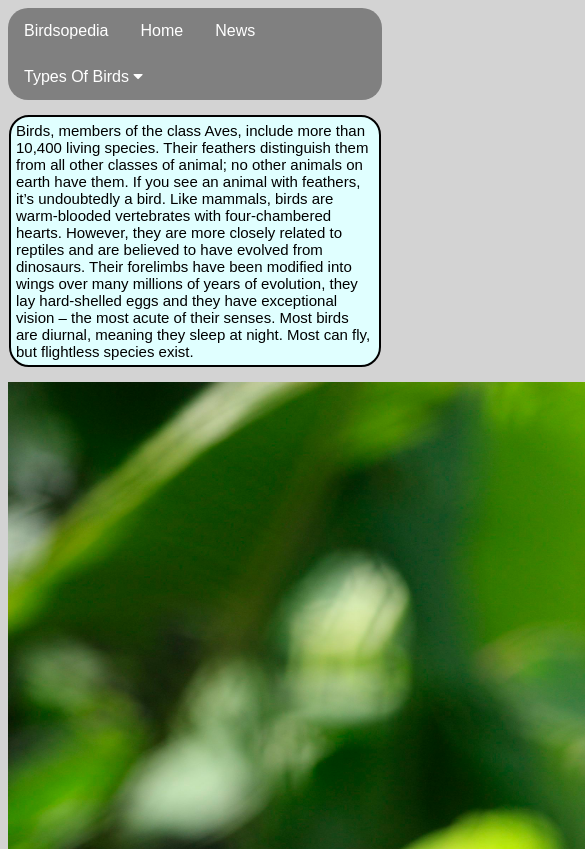
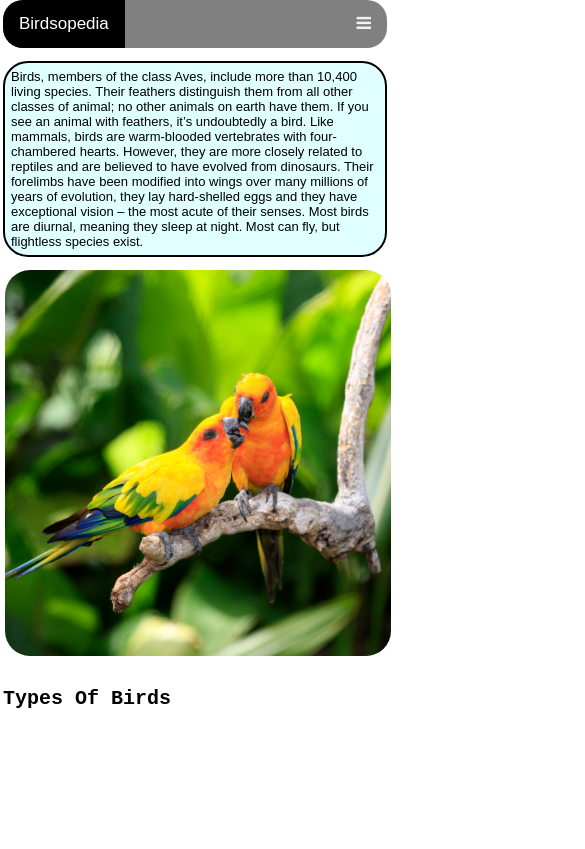
Before and after one commit to Somnath277482/ProjectPet, a plain HTML site: page birds.html in a window 390 px wide. Shown: the top 849 px of the page, 585 px wide, since content can reach past the window. Drawn offline with Linux system fonts and the light colour scheme.

Commit message:
Update birds.html

```diff
--- a/birds.html
+++ b/birds.html
@@ -1,140 +1,122 @@
 <!DOCTYPE html>
 <html>
 <head>
-<title>Birdsopedia -- Everything About Birds</title>
-<meta name="viewport" content="width=device-width, initial-scale=1.0">
+<title>Birdsopedia - Everything About Birds</title>
+<meta name="viewport" content="width=device-width, initial-scale=1">
 <link rel="stylesheet" href="https://cdnjs.cloudflare.com/ajax/libs/font-awesome/4.7.0/css/font-awesome.min.css">
 <style>
 body {
+  margin: 0;
   font-family: Arial, Helvetica, sans-serif;
-  background-color: lightgray;
+}
+.image {
+  margin-left: 5px;
+  height: auto;
+  border-radius: 25px;
+
+}
+.text {
+  margin-left: 3px;
+  font-family: monospace;
+  font-size: 20px;
 }
 .start {
   background-color: lightcyan;
-  margin-left: 1px;
-  margin-right: 1px;
-  font-size: 15px;
+  margin-left: 3px;
+  margin-right: 3px;
+  font-size: 13px;
   border: 2px solid black;
-  border-radius: 20px;
-  padding:  5px
+  border-radius: 25px;
+  padding:  6px;
 }
 
-.navbar {
+.topnav {
   overflow: hidden;
   background-color: grey;
   border-radius: 20px;
+  margin-left: 3px ;
+  margin-right: 3px;
 }
 
-.navbar a {
+.topnav a {
   float: left;
-  font-size: 16px;
-  color: white;
+  display: block;
+  color: #f2f2f2;
   text-align: center;
   padding: 14px 16px;
   text-decoration: none;
+  font-size: 17px;
 }
 
-.dropdown {
-  float: left;
-  overflow: hidden;
+.topnav a:hover {
+  background-color: yellowgreen;
+  color: black;
 }
 
-.dropdown .dropbtn {
-  font-size: 16px;
-  border: none;
-  outline: none;
+.topnav a.active {
+  background-color: black;
   color: white;
-  padding: 14px 16px;
-  background-color: inherit;
-  font-family: inherit;
-  margin: 0;
 }
 
-.navbar a:hover, .dropdown:hover .dropbtn {
-  background-color: lightseagreen;
+.topnav .icon {
+  display: none;
 }
 
-.dropdown-content {
-  display: none;
-  position: absolute;
-  background-color: #f9f9f9;
-  min-width: 160px;
-  box-shadow: 0px 8px 16px 0px rgba(0,0,0,0.2);
-  z-index: 1;
-}
-
-.dropdown-content a {
-  float: none;
-  color: black;
-  padding: 12px 16px;
-  text-decoration: none;
-  display: block;
-  text-align: left;
-}
-
-.dropdown-content a:hover {
-  background-color: #ddd;
-}
-
-.dropdown:hover .dropdown-content {
-  display: block;
-}
-.start1{
-  font-family: monospace;
-  font-size: 25px;
-
-}
-
-
-
-/* Responsive layout - makes the three columns stack on top of each other instead of next to each other */
-@media screen and (max-width: 500px) {
-  .column {
-    width: 100%;
+@media screen and (max-width: 600px) {
+  .topnav a:not(:first-child) {display: none;}
+  .topnav a.icon {
+    float: right;
+    display: block;
   }
 }
 
-.image {
-  border-radius: 10px ;
-  padding-left: 50px;
+@media screen and (max-width: 600px) {
+  .topnav.responsive {position: relative;}
+  .topnav.responsive .icon {
+    position: absolute;
+    right: 0;
+    top: 0;
+  }
+  .topnav.responsive a {
+    float: none;
+    display: block;
+    text-align: left;
+  }
 }
-.text {
-}
-
-
-
 </style>
 </head>
 <body>
 
-<div class="navbar">
-  <a>Birdsopedia</a>
+<div class="topnav" id="myTopnav">
+  <a class="active">Birdsopedia</a>
   <a href="index.html">Home</a>
-  <a href="#news">News</a>
-  <div class="dropdown">
-    <button class="dropbtn">Types Of Birds
-      <i class="fa fa-caret-down"></i>
-    </button>
-    <div class="dropdown-content">
-      <a href="#">Link 1</a>
-      <a href="#">Link 2</a>
-      <a href="#">Link 3</a>
-    </div>
-  </div>
+  <a href="#contact">News</a>
+  <a href="#about">Facts</a>
+  <a href="javascript:void(0);" class="icon" onclick="myFunction()">
+    <i class="fa fa-bars"></i>
+  </a>
 </div>
+
+<script>
+function myFunction() {
+  var x = document.getElementById("myTopnav");
+  if (x.className === "topnav") {
+    x.className += " responsive";
+  } else {
+    x.className = "topnav";
+  }
+}
+</script>
+
 <div>
   <p class = "start">Birds, members of the class Aves, include more than 10,400 living species. Their feathers distinguish them from all other classes of animal; no other animals on earth have them. If you see an animal with feathers, it’s undoubtedly a bird. Like mammals, birds are warm-blooded vertebrates with four-chambered hearts. However, they are more closely related to reptiles and are believed to have evolved from dinosaurs. Their forelimbs have been modified into wings over many millions of years of evolution, they lay hard-shelled eggs and they have exceptional vision – the most acute of their senses. Most birds are diurnal, meaning they sleep at night. Most can fly, but flightless species exist.</p>
-
-</div>
-
-
-<div>
-  <img src = "birds1.jpg" alt = "birds" width = "1328" height = "1100">
 </div>
 
 <div>
-  <h3 class = "start1">Types Of Birds</h3>
+  <img class = "image" src = "birds1.jpg" alt = "birds" width = "99%">
+  <h4 class = "text">Types Of Birds</h4>
 </div>
+
 
 
 </body>
```
